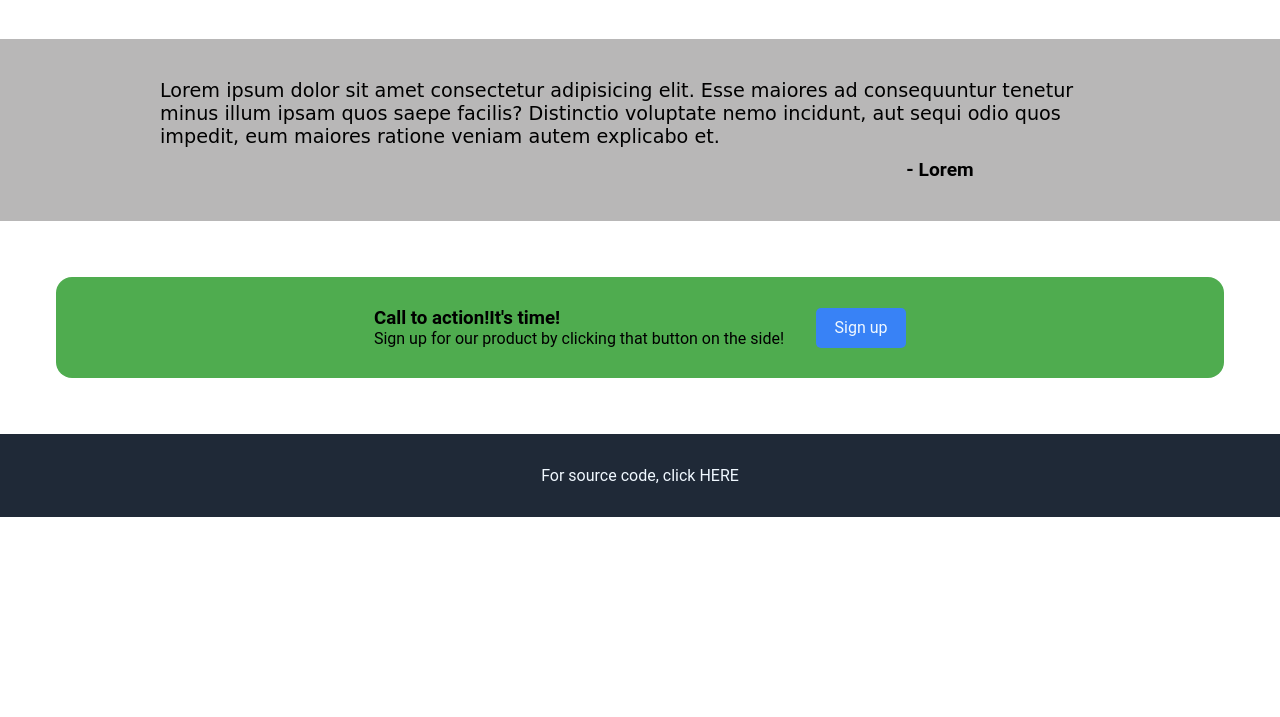
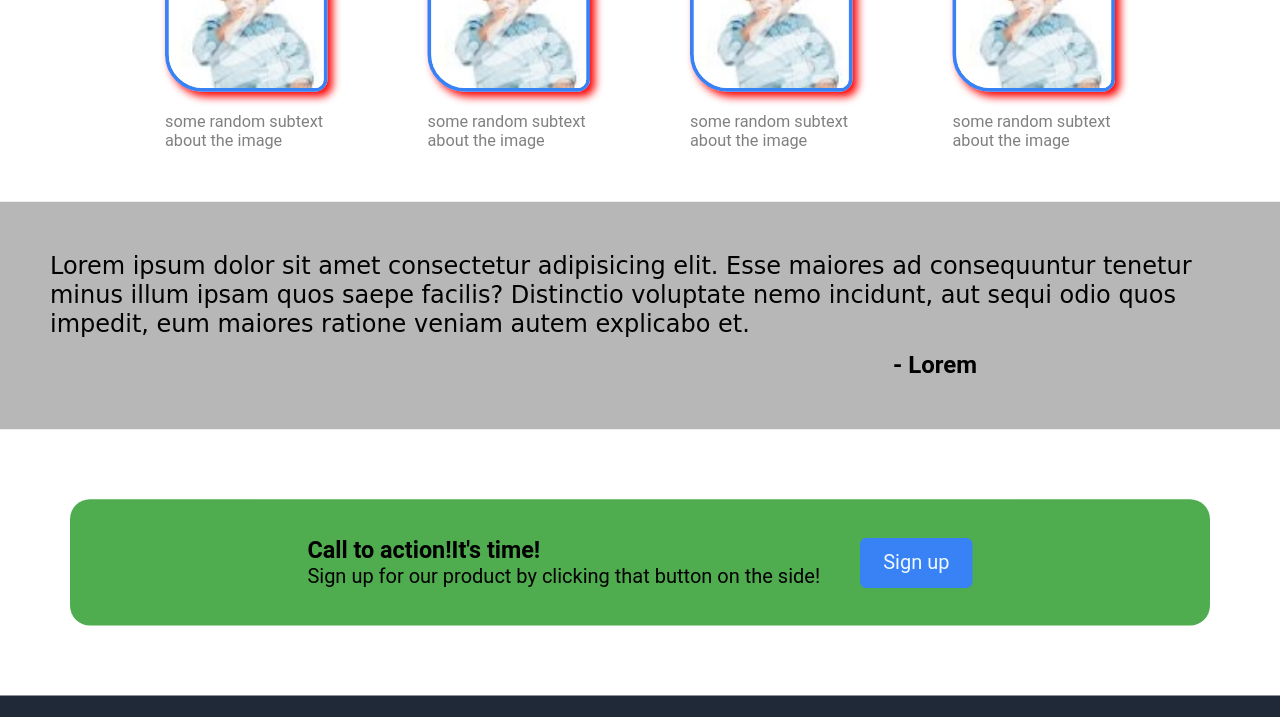
Before and after one commit to Punith1117/landing-page, a plain HTML site: page index.html in a window 1280 px wide. Shown: the part 612-1329 px from the top of the page. Before the commit the page ends 1129 px from the top, so only its background shows below. Drawn offline with Linux system fonts and the light colour scheme.

Commit message:
add default zoom to whole web-page

```diff
--- a/styles.css
+++ b/styles.css
@@ -126,3 +126,10 @@ img.intropic{
     gap: 2rem;
     border-radius: 1rem;
 }
+
+body {
+    transform: scale(1.25);
+    transform-origin: 0 0; /* Sets the origin point for scaling to the top-left corner */
+    width: 80%; /* Adjust width to accommodate scaling */
+    height: 80%;
+}
```
